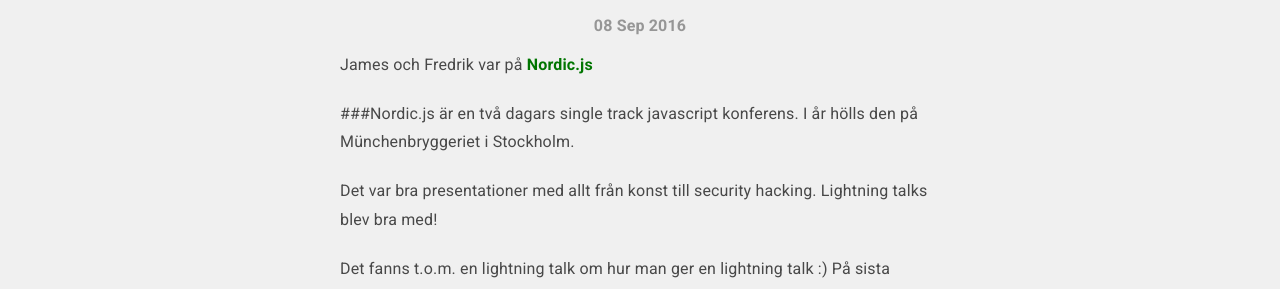
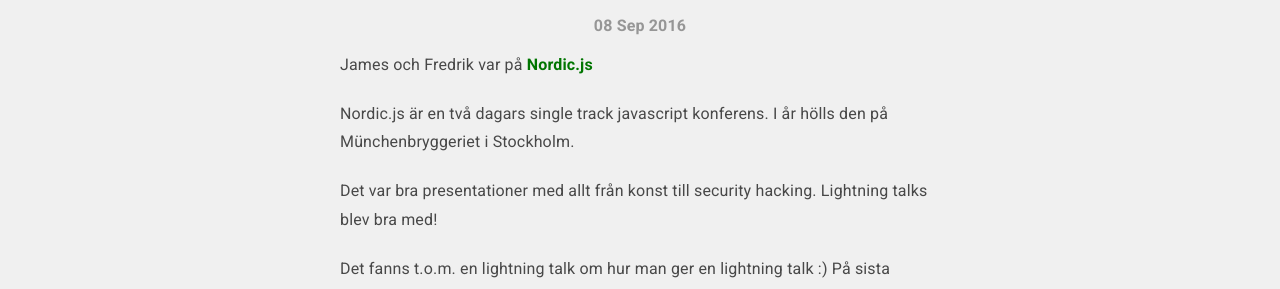
Before and after one commit to dotnetmentor/dotnetmentor-website, a Jekyll site: the page built from _posts/2016-09-08-nordic-js.md, in a window 1280 px wide. Shown: the part 228-517 px from the top of the page. Built offline with Jekyll 4.4.1, drawn with Linux system fonts in a browser that asks for light colours.

```diff
--- a/_posts/2016-09-08-nordic-js.md
+++ b/_posts/2016-09-08-nordic-js.md
@@ -6,7 +6,7 @@ date: 2016-09-08
 
 James och Fredrik var på [Nordic.js](http://nordic.js)
 
-###Nordic.js är en två dagars single track javascript konferens.
+Nordic.js är en två dagars single track javascript konferens.
 I år hölls den på Münchenbryggeriet i Stockholm.
 
 Det var bra presentationer med allt från konst till security hacking.
```
